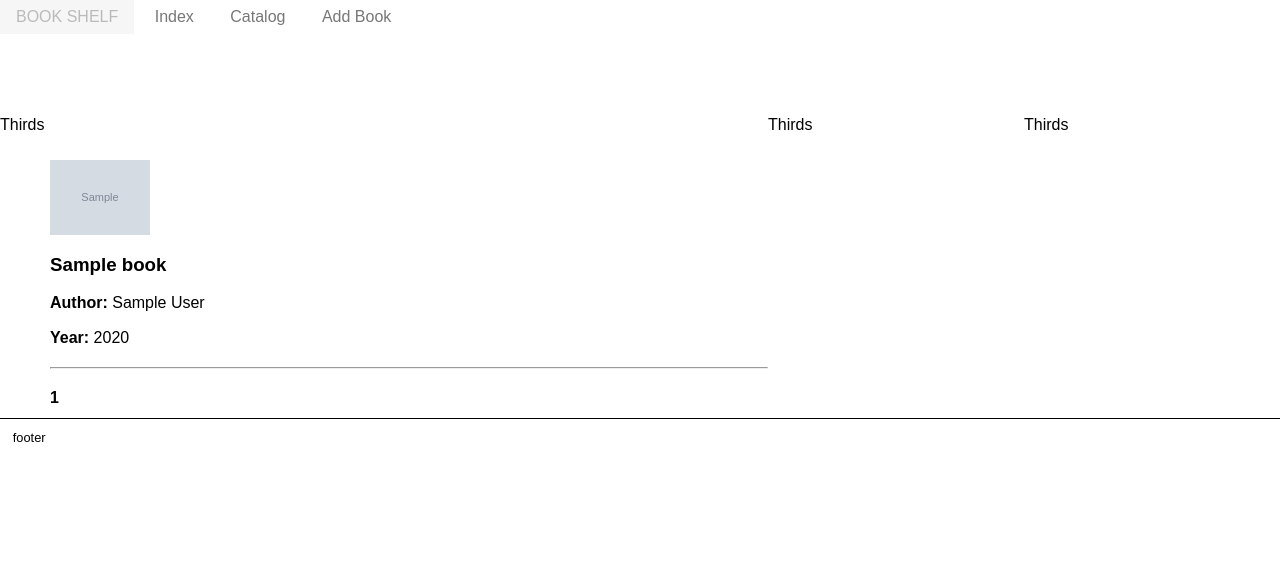
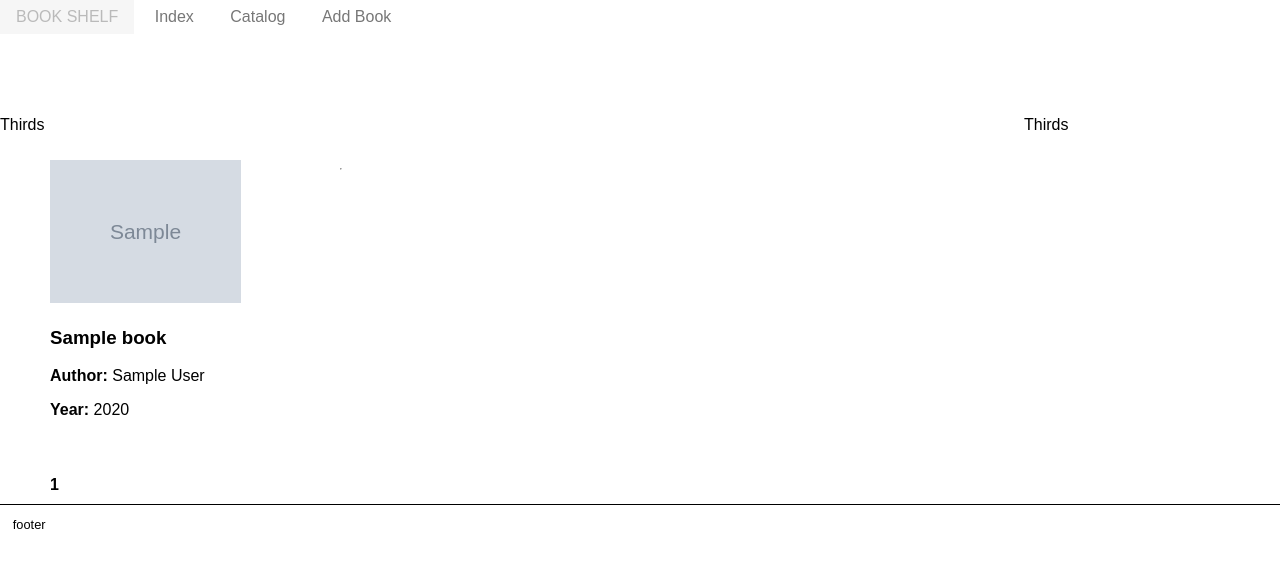
Before and after one commit to zyk0/book_catalog, a PHP site: page / in a window 1280 px wide. Shown: the top 568 px of the page. Run offline with PHP 8.4, Linux system fonts and the light colour scheme; tables that the repository leaves empty hold one stand-in row (values such as "Sample post"); grey boxes marked "Sample" are stand-in pictures; some libraries are stand-ins or nearby versions.

Commit message:
index.php grid css

```diff
--- a/css.css
+++ b/css.css
@@ -21,7 +21,6 @@
     text-align: left;
     padding: 1em 0em 1em 1em ;
 
-
     font-size: 80%;
 	border-top: 1px solid ;
 }
@@ -30,3 +29,38 @@
 	max-height: 1em;
 	margin: 12em 0em 0em 0em ;
 }
+
+.image-container {
+    display: grid;
+    grid-template-columns: repeat(auto-fill, minmax(160px, 1fr));
+    gap: 5px;
+}
+.image-item{
+    width: 100%;
+    height: auto;
+}
+/*   css flex    */
+/*
+.image-container {
+    display: flex;
+    flex-wrap: nowrap;
+    justify-content: space-around;
+    gap: 10px;
+}
+
+.image-item {
+    flex: 100px 100px 100px 100px;
+    text-align: left;
+}
+
+.image-item img {
+    width: 90%;
+    height: auto;
+}
+*/
+
+@media (max-width: 768px) {
+    .image-container {
+        grid-template-columns: repeat(2, 1fr);
+    }
+}
--- a/index.php
+++ b/index.php
@@ -1,6 +1,5 @@
 <?php
 include 'config.php';
-
 // нумерация
 $limit = 4;
 $page = isset($_GET['page']) && is_numeric($_GET['page']) ? (int) $_GET['page'] : 1;
@@ -18,8 +17,6 @@ $stmt = $conn->prepare("SELECT * FROM books ORDER BY id DESC LIMIT ? OFFSET ?");
 $stmt->bind_param("ii", $limit, $offset);
 $stmt->execute();
 $result = $stmt->get_result();
-
-
 ?>
 
 <!DOCTYPE html>
@@ -32,10 +29,8 @@ $result = $stmt->get_result();
 			integrity="sha384-X38yfunGUhNzHpBaEBsWLO+A0HDYOQi8ufWDkZ0k9e0eXz/tH3II7uKZ9msv++Ls"
 			crossorigin="anonymous">
 	<meta name="viewport" content="width=device-width, initial-scale=1">
-
 	<link rel="stylesheet" href="https://unpkg.com/purecss@2.0.5/build/grids-responsive-min.css">
 	<link rel="stylesheet" href="css.css">
-
 </head>
 <body>
 
@@ -54,16 +49,18 @@ $result = $stmt->get_result();
     </ul>
 </div>
 
+<div class="pure-g">
+<div class="pure-u-4-5"><p>Thirds</p>
+<div class="left-box">
 
-<div class="pure-g">
-<div class="pure-u-3-5"><p>Thirds</p>
-
-<div class="left-box">
+<?php
+echo '<div class="image-container">';
+?>
 	<?php while ($row = $result->fetch_assoc()): ?>
 		<div style="margin-bottom: 20px;">
 				<?php if ($row['cover']): ?>
 					<a href="one_book.php?id=<?php echo $row['id']; ?>">
-						<img class="pure-img" src="uploads/<?php echo htmlspecialchars($row['cover']); ?>"
+						<img class="image-item" src="uploads/<?php echo htmlspecialchars($row['cover']); ?>"
 						width="100" alt="Cover">
 					</a>
 				<?php endif; ?>
@@ -76,9 +73,9 @@ $result = $stmt->get_result();
 		</div>
 		<hr>
 	<?php endwhile; ?>
-
-
-
+<?php
+echo '</div>';
+?>
 
     <div style="margin-top: 20px;">
         <?php if ($page > 1): ?>
@@ -100,17 +97,10 @@ $result = $stmt->get_result();
         <?php endif; ?>
     </div>
 
-
 </div>
-
 </div>
 <div class="pure-u-1-5"><p>Thirds</p></div>
-<div class="pure-u-1-5"><p>Thirds</p></div>
 </div>
-
-
-
 <footer class="footer">footer</footer>
-
 </body>
 </html>
--- a/one_book.php
+++ b/one_book.php
@@ -31,7 +31,6 @@ $book = $result->fetch_assoc();
 
 	<link rel="stylesheet" href="https://unpkg.com/purecss@2.0.5/build/grids-responsive-min.css">
 	<link rel="stylesheet" href="css.css">
-
 
 </head>
 <body>
```
Also changed, not shown: add_book.php (+4 -9 lines).
